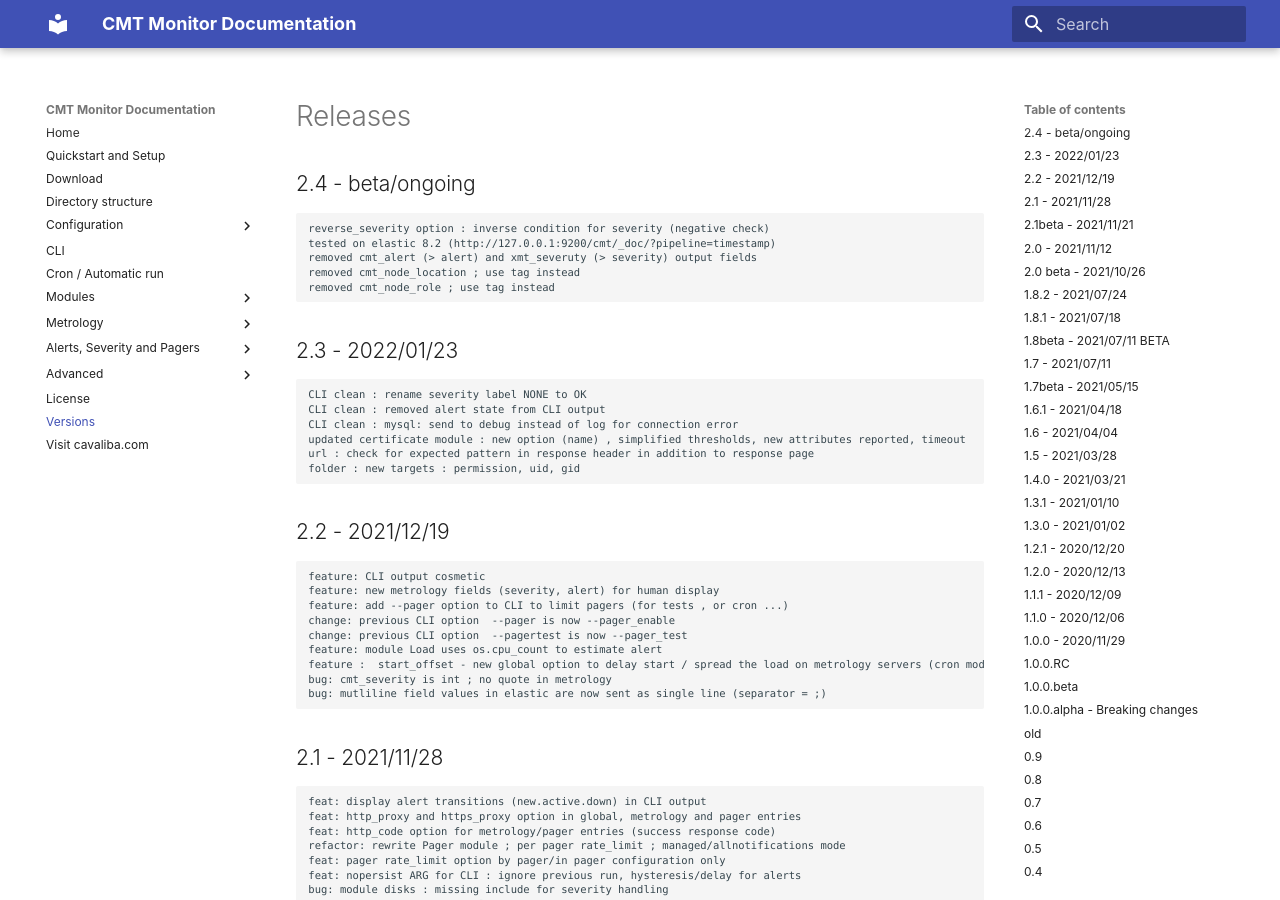
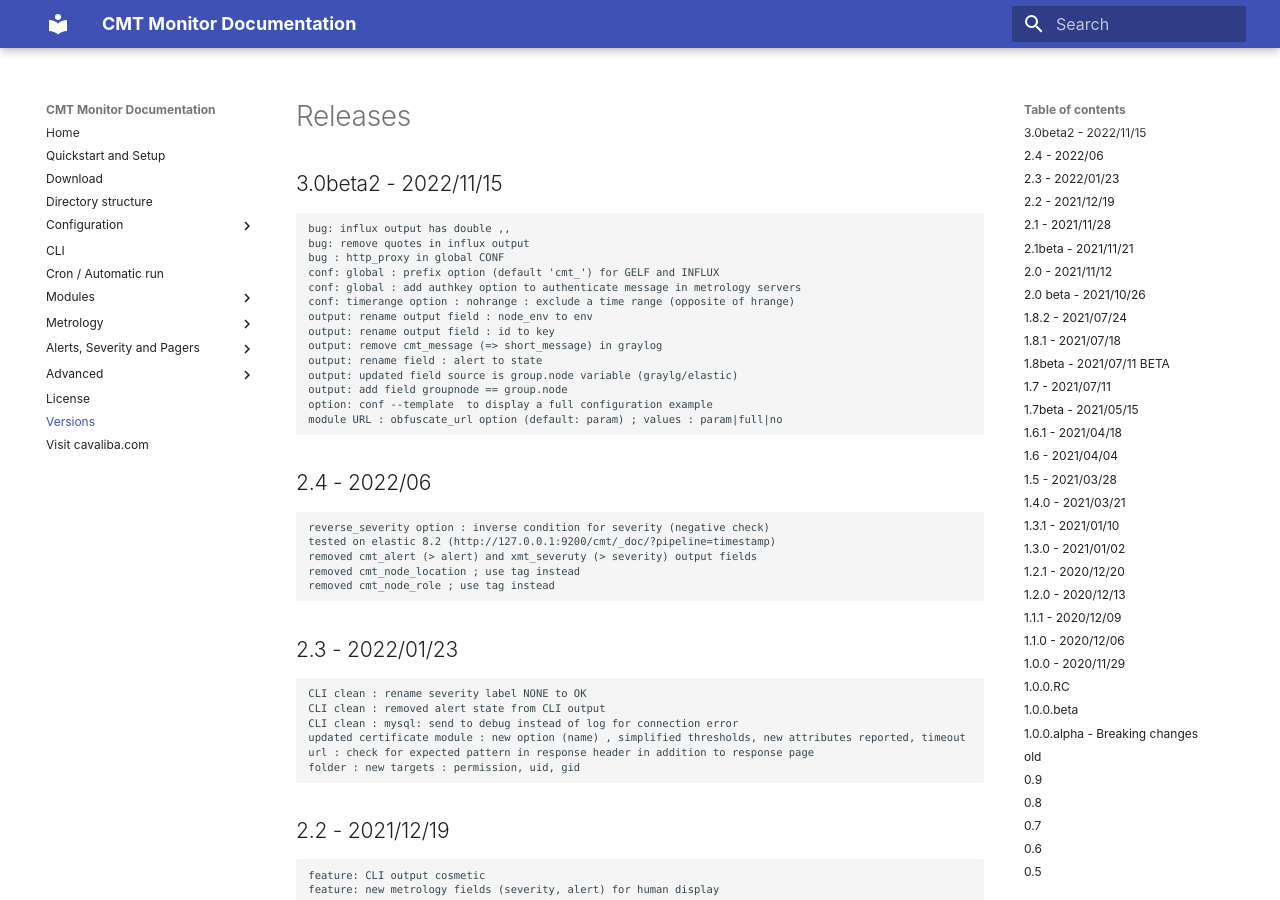
Before and after one commit to cavaliba/cmt_monitor, an MkDocs documentation site: the page built from docs/docs/version.md, in a window 1280 px wide and 900 px high. Built offline with MkDocs 1.6.1 and Material for MkDocs 9.7.7, drawn with Linux system fonts in a browser that asks for light colours.

Commit message:
tag 3.0beta2

```diff
--- a/docs/docs/version.md
+++ b/docs/docs/version.md
@@ -4,7 +4,26 @@ title: version
 
 # Releases
 
-## 2.4 - beta/ongoing
+## 3.0beta2 - 2022/11/15
+
+    bug: influx output has double ,,
+    bug: remove quotes in influx output
+    bug : http_proxy in global CONF
+    conf: global : prefix option (default 'cmt_') for GELF and INFLUX
+    conf: global : add authkey option to authenticate message in metrology servers
+    conf: timerange option : nohrange : exclude a time range (opposite of hrange)
+    output: rename output field : node_env to env
+    output: rename output field : id to key
+    output: remove cmt_message (=> short_message) in graylog
+    output: rename field : alert to state
+    output: updated field source is group.node variable (graylg/elastic)
+    output: add field groupnode == group.node
+    option: conf --template  to display a full configuration example
+    module URL : obfuscate_url option (default: param) ; values : param|full|no
+
+
+
+## 2.4 - 2022/06
     reverse_severity option : inverse condition for severity (negative check)
     tested on elastic 8.2 (http://127.0.0.1:9200/cmt/_doc/?pipeline=timestamp)
     removed cmt_alert (> alert) and xmt_severuty (> severity) output fields
```
Also changed, not shown: docs/docs/check_urls.md (+7 -0 lines), docs/docs/configuration.md (+2 -2 lines), docs/docs/configuration_example.md (+5 -3 lines), README.md, 5 other files.
